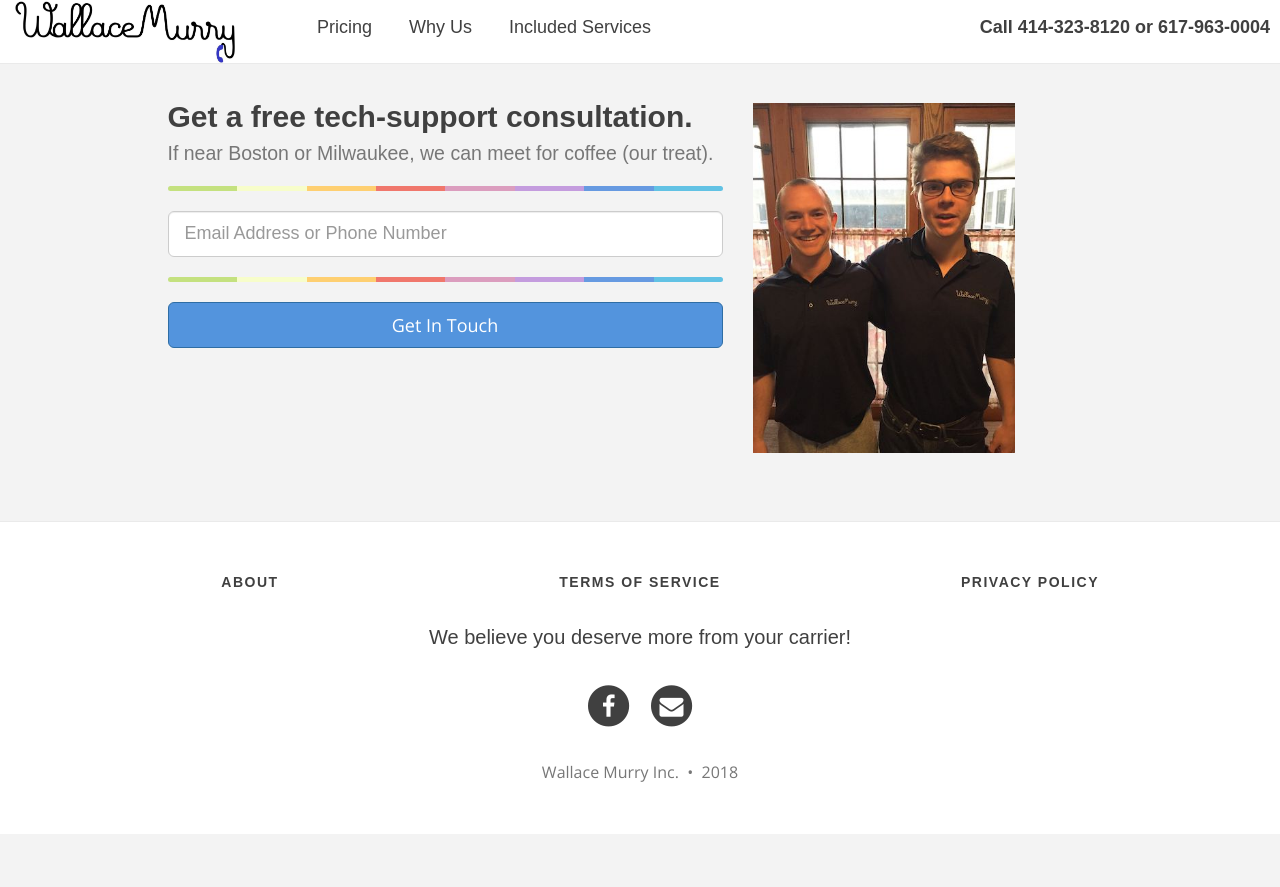
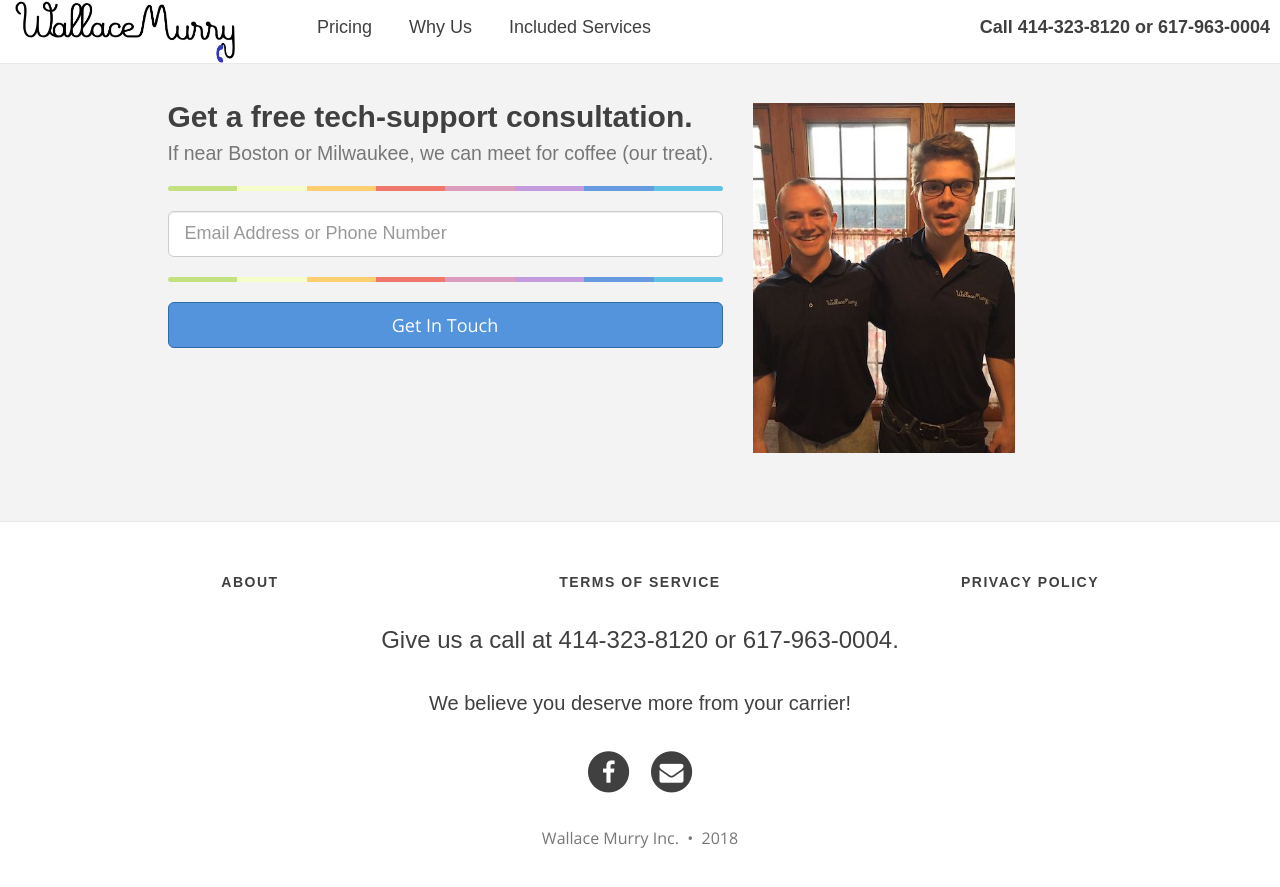
Before and after one commit to jalague/wallacemurry, a Jekyll site: the page built from index.html, in a window 1280 px wide and 900 px high, scrolled down 1958 px. Shown: the top 887 px of the window. Built offline with Jekyll 4.4.1, drawn with Linux system fonts in a browser that asks for light colours; nearby versions of some CDN libraries; before the commit the page ends 2792 px from its top, so only the background shows below that.

Commit message:
Bottom phone numbers added

```diff
--- a/_includes/footer.html
+++ b/_includes/footer.html
@@ -40,7 +40,7 @@
 
       <div class="col-lg-8 col-lg-offset-2 col-md-10 col-md-offset-1">
         <ul class="list-inline text-center footer-links">
-          <p style="font-size: 20px">We believe you deserve more from your carrier!<p>
+          <p style="font-size: 24px">Give us a call at 414-323-8120 or 617-963-0004.</p>  <p style="font-size: 20px">We believe you deserve more from your carrier!</p>
           {% if site.author.facebook and site.footer-links-active.facebook %}
           <li>
             <a href="https://www.facebook.com/{{ site.author.facebook }}" title="Facebook">
```
